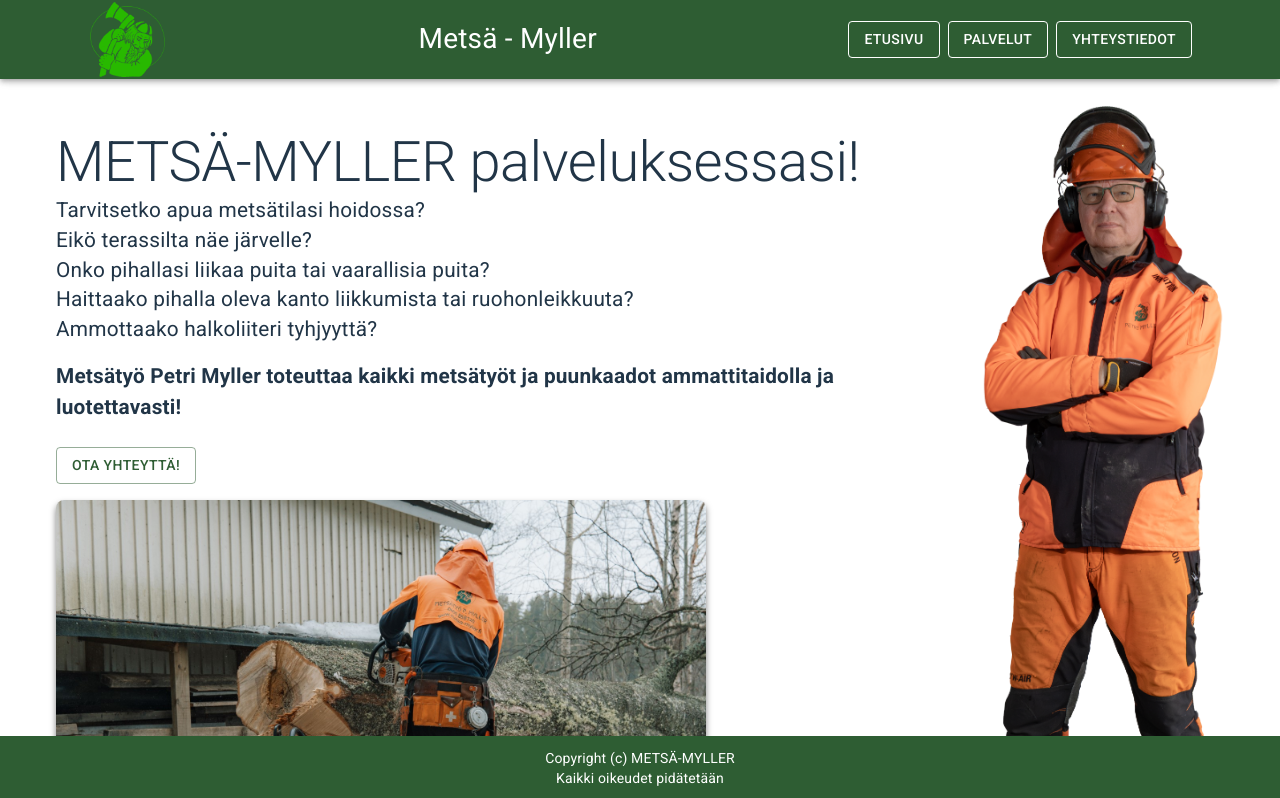
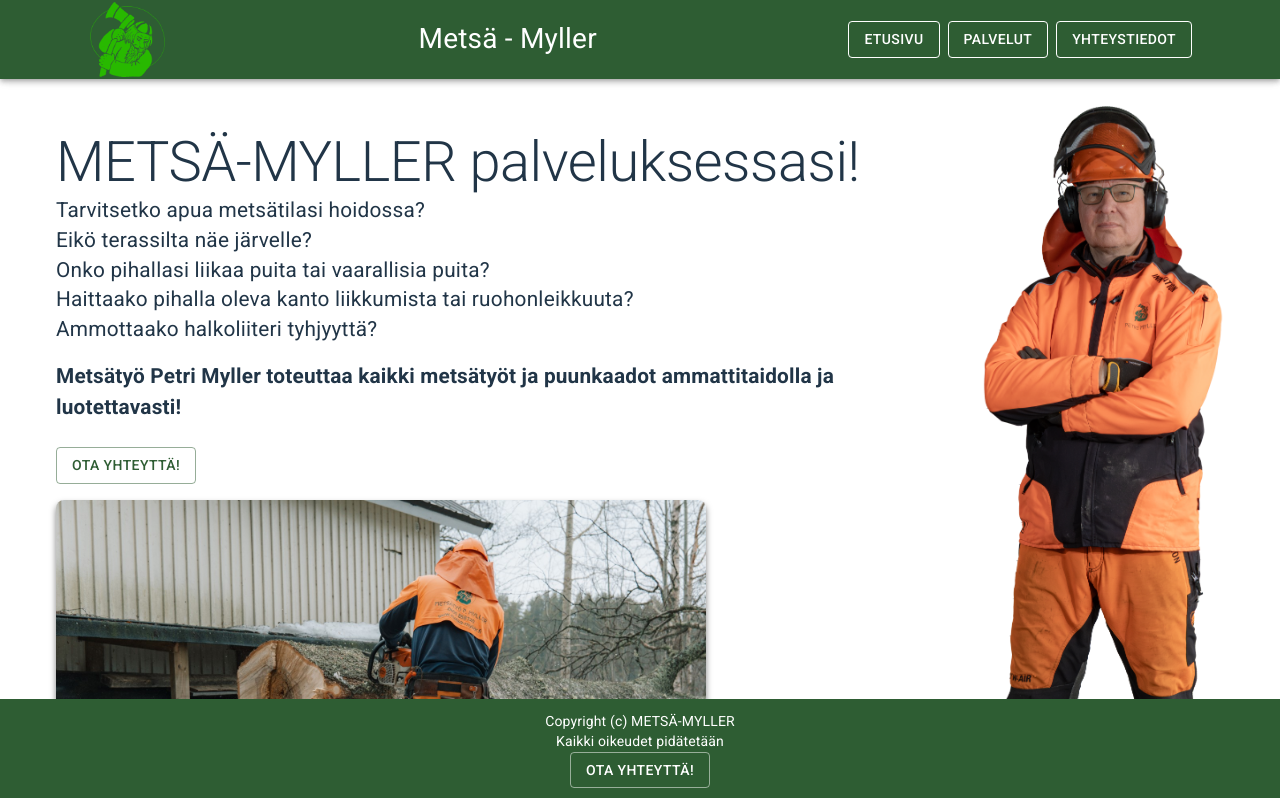
Before and after one commit to roopemyller/metsa-myller-websource, a React (Vite) app: page / in a window 1280 px wide. Shown: the top 798 px of the page. Built offline with nearby package versions, Linux system fonts and the light colour scheme.

Commit message:
added a contact button to footer

```diff
--- a/src/components/Footer.tsx
+++ b/src/components/Footer.tsx
@@ -1,4 +1,5 @@
-import { Box, Typography } from "@mui/material"
+import { Button, Box, Typography } from "@mui/material"
+import { Link } from "react-router-dom"
 
 const Footer = () => {
     return (
@@ -6,6 +7,7 @@
             <Typography variant="body2" color="secondary.main" sx={{textAlign: "center"}}>
                 Copyright (c) METSÄ-MYLLER<br/>Kaikki oikeudet pidätetään
             </Typography>
+            <Button variant="outlined" color="secondary" component={Link} to="/yhteystiedot">Ota yhteyttä!</Button>
         </Box>
     )
 }
```
